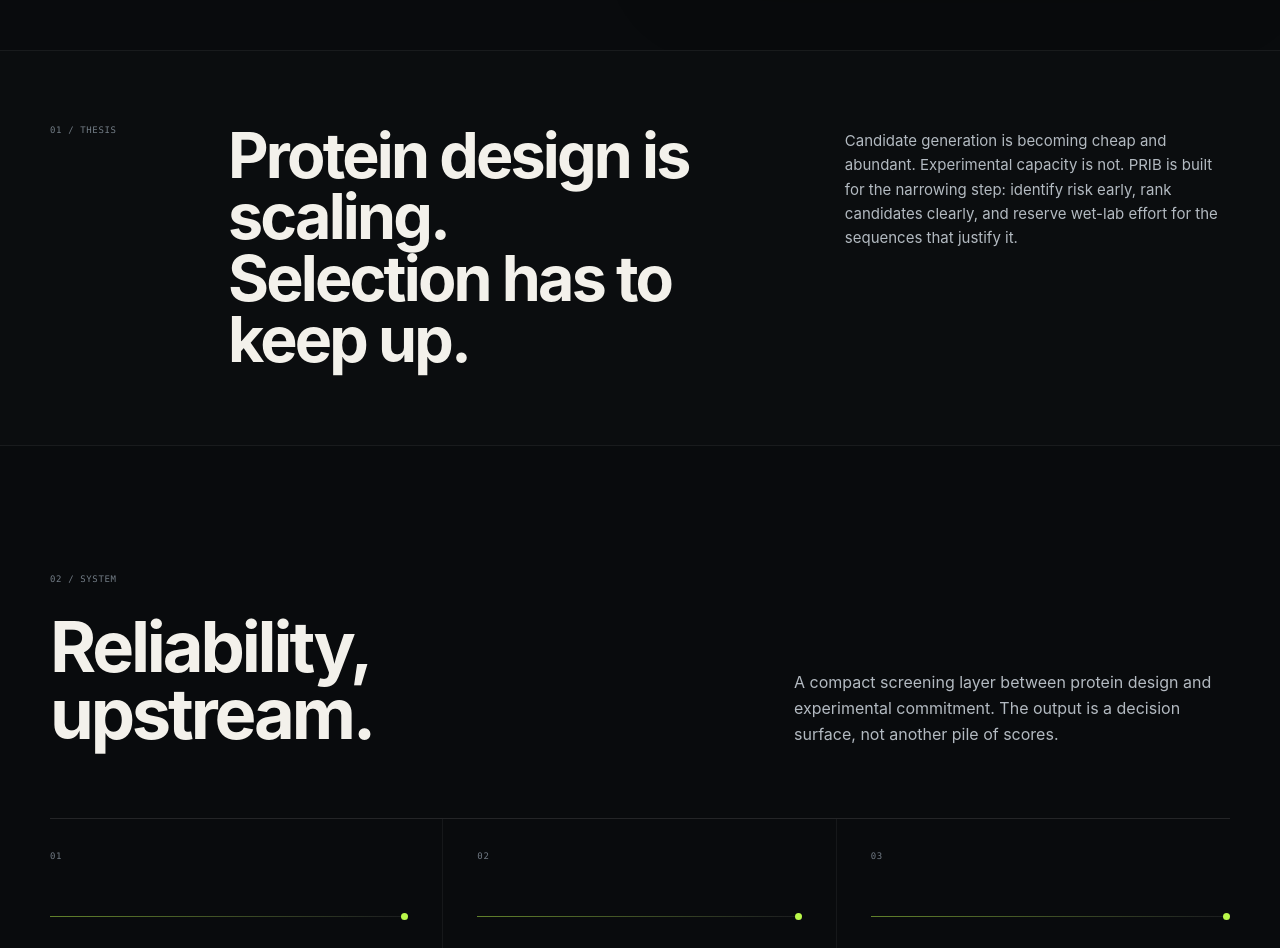
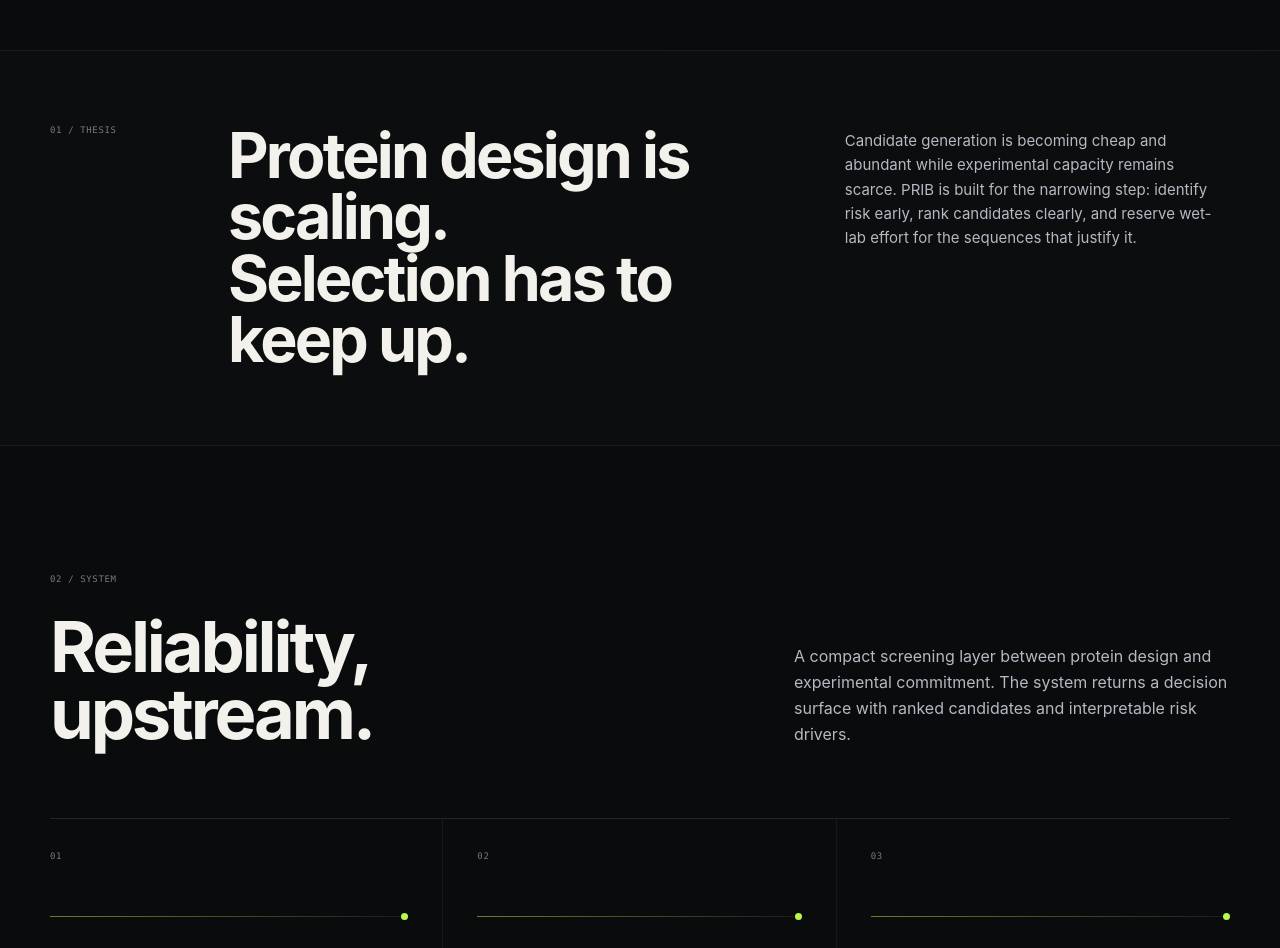
Before and after one commit to PRIB-Lab/prib-lab.github.io, a plain HTML site: page index.html in a window 1280 px wide. Shown: the part 880-1828 px from the top of the page. Drawn offline with Linux system fonts and the light colour scheme; animation ran at ten frames a second.

Commit message:
Tighten website copy and remove formulaic contrast phrasing

```diff
--- a/index.html
+++ b/index.html
@@ -88,7 +88,7 @@
         <div class="section-label mono">01 / THESIS</div>
         <h2>Protein design is scaling.<br>Selection has to keep up.</h2>
         <p>
-          Candidate generation is becoming cheap and abundant. Experimental capacity is not.
+          Candidate generation is becoming cheap and abundant while experimental capacity remains scarce.
           PRIB is built for the narrowing step: identify risk early, rank candidates clearly,
           and reserve wet-lab effort for the sequences that justify it.
         </p>
@@ -101,7 +101,7 @@
         <h2>Reliability, upstream.</h2>
         <p>
           A compact screening layer between protein design and experimental commitment.
-          The output is a decision surface, not another pile of scores.
+          The system returns a decision surface with ranked candidates and interpretable risk drivers.
         </p>
       </div>
 
```
